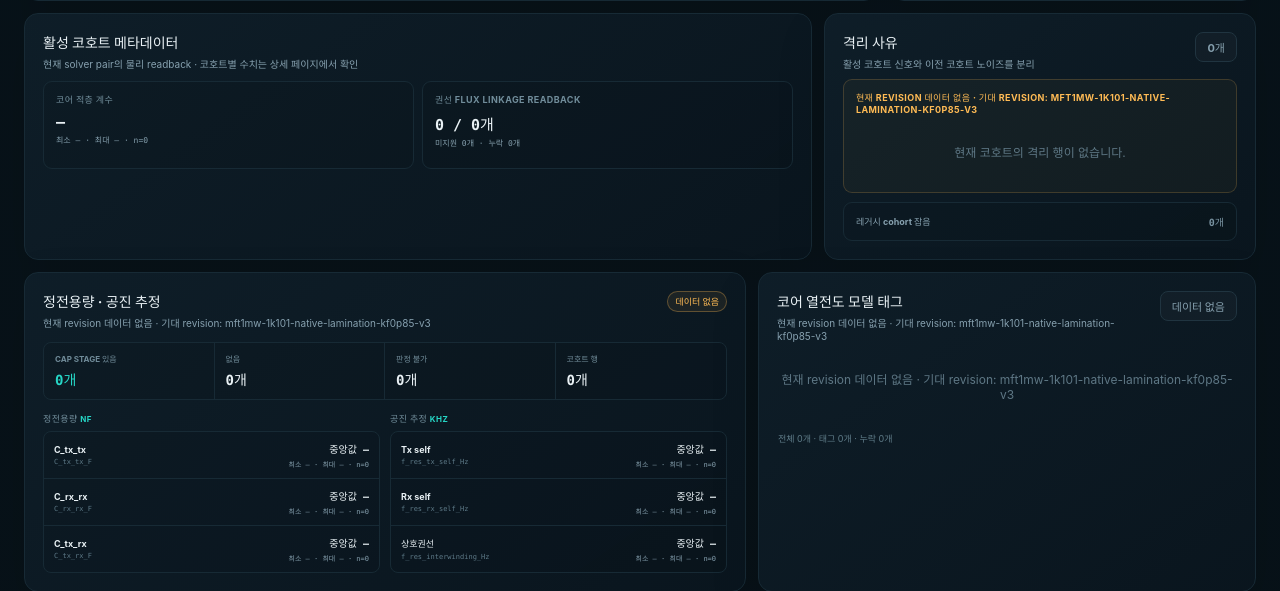
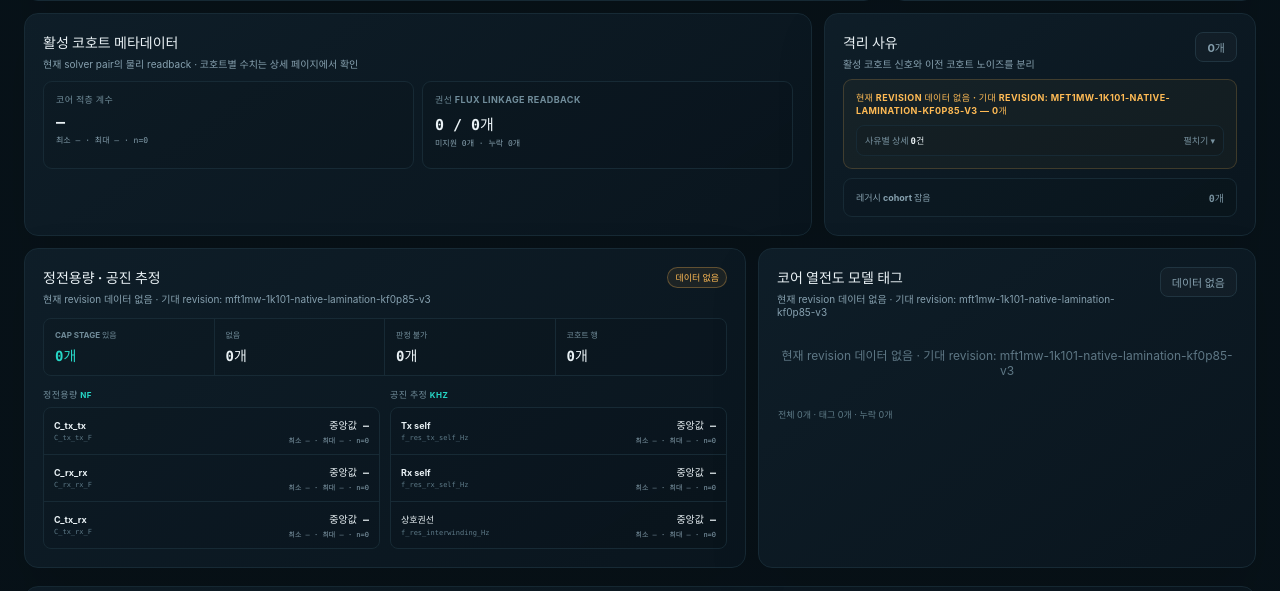
Before and after one commit to Schwalbe262/MFT_1MW_2026, a FastAPI app: page / in a window 1280 px wide. Shown: the part 1578-2169 px from the top of the page. Run offline with FastAPI, Linux system fonts and the light colour scheme; data that the repository does not hold is empty.

Commit message:
fix: collapse quarantine reason details

```diff
--- a/regression_260707/monitoring/static/app.css
+++ b/regression_260707/monitoring/static/app.css
@@ -280,6 +280,15 @@ section { margin: 0 0 52px; scroll-margin-top: 100px; }
 
 .quarantine-current { margin: 0; padding: 11px 12px 12px; border: 1px solid rgba(255,187,85,.19); border-radius: 9px; background: rgba(255,187,85,.035); }
 .quarantine-current h4 { margin-bottom: 8px; color: var(--amber); }
+.quarantine-reason-details { border: 1px solid var(--line-soft); border-radius: 8px; background: rgba(0,0,0,.06); }
+.quarantine-reason-details summary { display: flex; align-items: center; justify-content: space-between; gap: 12px; padding: 8px; color: #7892a0; cursor: pointer; font-size: 9px; font-weight: 700; list-style: none; }
+.quarantine-reason-details summary::-webkit-details-marker { display: none; }
+.quarantine-reason-details summary b { color: var(--text); font: 700 9px ui-monospace, SFMono-Regular, Consolas, monospace; }
+.quarantine-reason-details .fold-close { display: none; }
+.quarantine-reason-details[open] summary { border-bottom: 1px solid var(--line-soft); }
+.quarantine-reason-details[open] .fold-open { display: none; }
+.quarantine-reason-details[open] .fold-close { display: inline; }
+.quarantine-reason-details .reason-list { padding: 8px; }
 .reason-list { display: grid; gap: 5px; }
 .reason-row { display: flex; align-items: baseline; justify-content: space-between; gap: 16px; min-width: 0; padding: 7px 8px; border-radius: 6px; background: rgba(0,0,0,.12); }
 .reason-row code { overflow: hidden; color: #8ca5b2; font-size: 9px; text-overflow: ellipsis; white-space: nowrap; }
--- a/regression_260707/monitoring/static/app.js
+++ b/regression_260707/monitoring/static/app.js
@@ -278,9 +278,12 @@
     const quarantine = payload && typeof payload === "object" ? payload : {};
     const current = quarantine.current && typeof quarantine.current === "object" ? quarantine.current : {};
     const legacy = quarantine.legacy && typeof quarantine.legacy === "object" ? quarantine.legacy : {};
-    setText("#quarantine-current-title", current.label || "활성 코호트");
+    const hasCurrentReasons = Array.isArray(current.reasons);
+    const currentReasons = hasCurrentReasons ? current.reasons : [];
+    setText("#quarantine-current-title", `${current.label || "활성 코호트"} — ${count(current.rows)}`);
     setText("#quarantine-current-count", count(current.rows));
-    renderReasonList($("#quarantine-current-reasons"), current.reasons, hasNumber(current.rows) && Number(current.rows) === 0
+    setText("#quarantine-current-reason-count", hasCurrentReasons ? count(currentReasons.length, "건") : "—");
+    renderReasonList($("#quarantine-current-reasons"), currentReasons, hasNumber(current.rows) && Number(current.rows) === 0
       ? "현재 코호트의 격리 행이 없습니다."
       : "현재 코호트 격리 정보를 사용할 수 없습니다.");
     setText("#quarantine-legacy-label", legacy.label || "레거시 코호트 노이즈");
--- a/regression_260707/monitoring/templates/index.html
+++ b/regression_260707/monitoring/templates/index.html
@@ -152,8 +152,15 @@
             <span id="quarantine-current-count" class="section-badge">—</span>
           </div>
           <section class="quarantine-current" aria-labelledby="quarantine-current-title">
-            <h4 id="quarantine-current-title">현재 코호트</h4>
-            <div id="quarantine-current-reasons" class="reason-list"><p class="empty-state compact-empty">격리 정보를 확인하는 중입니다.</p></div>
+            <h4 id="quarantine-current-title">현재 코호트 — —</h4>
+            <details id="quarantine-current-details" class="quarantine-reason-details">
+              <summary>
+                <span>사유별 상세 <b id="quarantine-current-reason-count">—건</b></span>
+                <span class="fold-open">펼치기 ▾</span>
+                <span class="fold-close">접기 ▴</span>
+              </summary>
+              <div id="quarantine-current-reasons" class="reason-list"><p class="empty-state compact-empty">격리 정보를 확인하는 중입니다.</p></div>
+            </details>
           </section>
           <details id="quarantine-legacy" class="quarantine-legacy">
             <summary><span id="quarantine-legacy-label">레거시 코호트 노이즈</span><b id="quarantine-legacy-count">—</b></summary>
```
Also changed, not shown: regression_260707/monitoring/tests/test_app.py (+14 -0 lines).
